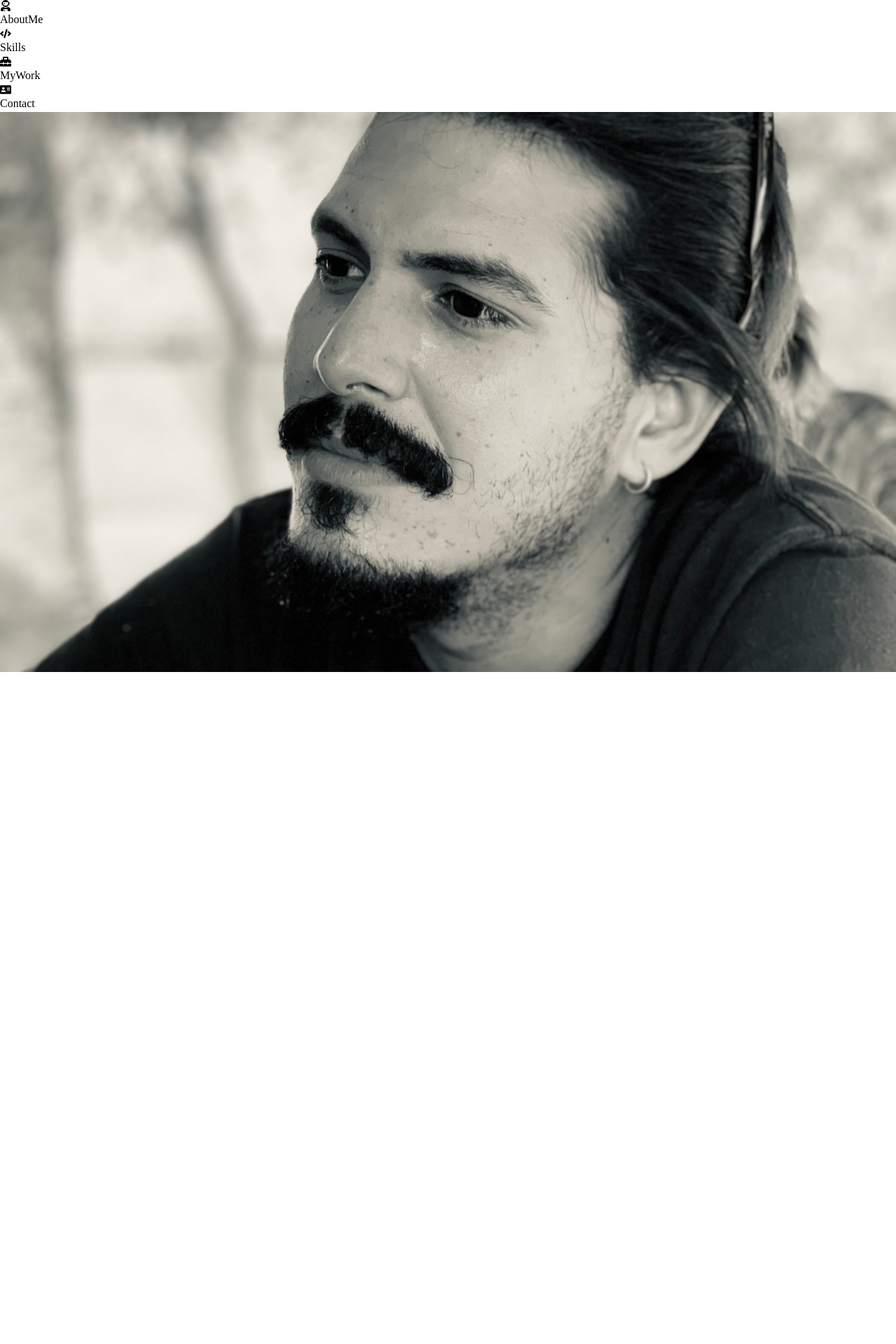
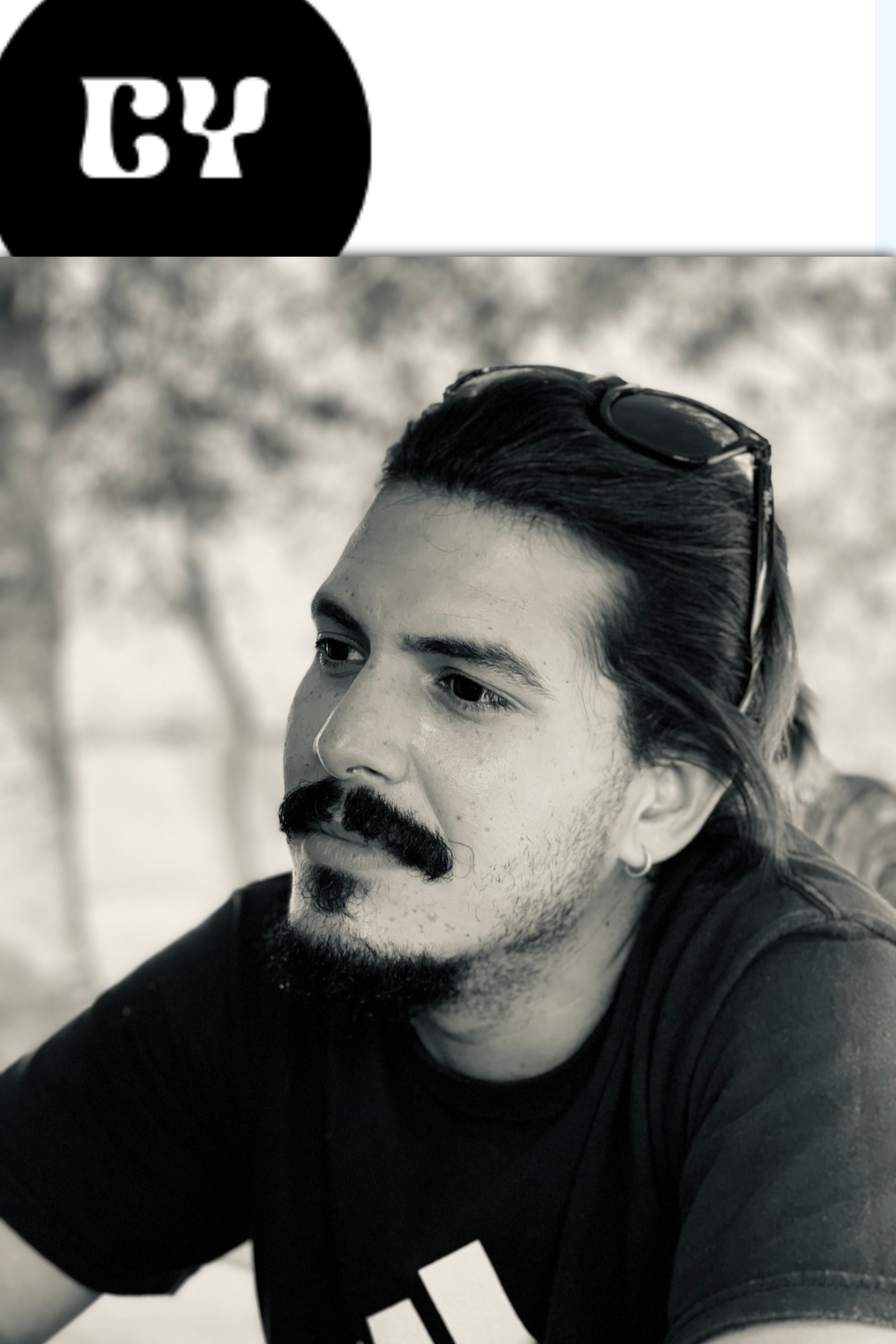
Before and after one commit to cmollinea/portafolio, a React (Vite) app: page / in a window 1280 px wide. Shown: the part 40-1960 px from the top of the page at 70% size. Before the commit the page ends 1000 px from the top, so only its background shows below. Built offline with nearby package versions, Linux system fonts and the light colour scheme.

Commit message:
Portafolio v0.2

```diff
--- a/src/Components/AboutMe.jsx
+++ b/src/Components/AboutMe.jsx
@@ -2,52 +2,60 @@ function AboutMe() {
   return (
     <section
       id="about-me"
-      className=" flex flex-col mt-12 items-center place-content-center test"
+      className="test flex flex-col max-sm:mt-12 items-center place-content-center "
     >
-      <div className="mt-16">
+      <div className="sm:mt-16">
         <h1 className="text-center text-2xl">About Me </h1>
         <div className="flex place-content-center  flex-wrap text-center p-6 lg:flex-row gap-10 mx-4">
-          <p className="lg:p-4 border-2 border-solid place-content-center  duration-300 border-amber-300 sm:w-2/5 hover:shadow-lg hover:shadow-amber-400/50 py-4 rounded-xl">
+          <div className="card lg:p-4 border-2 p-6 border-solid place-content-center  duration-300 border-amber-300/50 sm:w-2/5 hover:shadow-lg cursor-default hover:shadow-amber-400/50 py-4 rounded-xl">
             {" "}
             <span className="text-4xl  place-content-center flex p-2 rounded-full icon  mx-auto w-14  h-fit ">
               <img src="../../public/Portafolio/../../public/Portafolio/university-svgrepo-com.svg" />
             </span>{" "}
+            <p>
               Mi nombre es Carlos Yoan Mollinea Perez,soy cubano, tengo 23 años,
               ingeniero electrico graduado en la Universidad central Marta Abreu
-            de las Villas, pero mi pasion por la programacion y las IT me empujo
-            a aprender desarrollo web de manera autodidacta
+              de las Villas, pero mi pasion por la programacion y las IT me
+              empujo a aprender desarrollo web de manera autodidacta
             </p>
-          <p className="lg:p-4 border-2 border-solid duration-300 border-amber-400 sm:w-2/5 hover:shadow-lg hover:shadow-amber-400/50 py-4 rounded-xl">
+          </div>
+          <div className="card lg:p-4 border-2 p-6 border-solid duration-300 border-amber-300/50 sm:w-2/5 hover:shadow-lg cursor-default hover:shadow-amber-400/50 py-4 rounded-xl">
             {" "}
             <span className="text-4xl  place-content-center flex p-2 rounded-full icon  mx-auto w-16 h-fit ">
               <img src="../../public/Portafolio/programming-code-signs-svgrepo-com.svg" />
             </span>
+            <p>
               Me fascina React, junto a el he aprendido a usar librerias como
               zustand, TanStack/react-query, React-Router, React-Hook-Form por
-            mencionar algunas. Tambien he de agregar que soy muy fan de CSS y de
-            las interfaces limpias y minuciosamente diseñadas.
+              mencionar algunas. Tambien he de agregar que soy muy fan de CSS y
+              de las interfaces limpias y minuciosamente diseñadas.
             </p>
-          <p className="lg:p-4 border-2 border-solid duration-300 border-amber-400 sm:w-2/5 hover:shadow-lg hover:shadow-amber-400/50 py-4 rounded-xl">
+          </div>
+          <div className="card lg:p-4 border-2 p-6 border-solid duration-300 border-amber-300/50 sm:w-2/5 hover:shadow-lg cursor-default hover:shadow-amber-400/50 py-4 rounded-xl">
             {" "}
             <span className="text-4xl  place-content-center flex p-2 rounded-full icon  mx-auto w-16  h-fit ">
               <img src="../../public/Portafolio/communication-communication-svgrepo-com.svg" />
             </span>{" "}
+            <p>
               Actualmente poseo un nivel de ingles suficiente como para
-            comunicarme con un equipo de trabajo, soy buen entendedor, todas las
-            criticas las tomo como constructivas y solo me enfoco en limar
+              comunicarme con un equipo de trabajo, soy buen entendedor, todas
+              las criticas las tomo como constructivas y solo me enfoco en limar
               asperezas. Estoy dispuesto a aprender nuevas tecnologias ya que el
               saber no ocupa espacio.
             </p>
-          <p className="lg:p-4 border-2 border-solid duration-300 border-amber-400 sm:w-2/5 hover:shadow-lg hover:shadow-amber-400/50 py-4 rounded-xl">
+          </div>
+          <div className="card lg:p-4 border-2 p-6 border-solid duration-300 border-amber-300/50 sm:w-2/5 hover:shadow-lg cursor-default hover:shadow-amber-400/50 py-4 rounded-xl">
             <span className="text-4xl  place-content-center flex p-2 rounded-full icon  mx-auto w-14  h-fit ">
               <img src="../../public/Portafolio/design-skills-svgrepo-com.svg" />
             </span>
+            <p>
               En un futuro cercano quiero aprender a usar TypeScript, asi como
               NextJS y alguna libreria de testing, siendo estos mis metas ahora
               mismo, dedico todo mi tiempo libre a aprender nuevas cosas, y
-            navegar en la WWW buscando interfaces que me cautiven para intentar
-            recrearlas por mi cuenta
+              navegar en la WWW buscando interfaces que me cautiven para
+              intentar recrearlas por mi cuenta
             </p>
+          </div>
         </div>
       </div>
     </section>
--- a/src/Components/Contact.jsx
+++ b/src/Components/Contact.jsx
@@ -1,5 +1,5 @@
 import { NavLink, Navigate } from "react-router-dom";
-import { FaChevronUp } from "react-icons/fa";
+import { FaChevronUp, FaPaperPlane } from "react-icons/fa";
 import Footer from "./Footer";
 import { useForm } from "react-hook-form";
 
@@ -63,7 +63,8 @@ function Contact() {
               placeholder="Your message..."
               {...register("text")}
             />
-            <button className="border-2 border-solid border-amber-300 mt-4 w-48 h-12 mx-auto hover:bg-amber-300 hover:text-slate-100 font-bold text-lg rounded-lg transition duration-300">
+            <button className="border-2 border-solid border-amber-300 mt-4 w-full h-12 bg-amber-300 shadow  hover:bg-amber-400 hover:shadow hover:shadow-black font-semibold text-lg rounded-lg transition flex place-content-center items-center gap-2 ">
+              <FaPaperPlane />
               Send Message
             </button>
           </form>
--- a/src/Components/Footer.jsx
+++ b/src/Components/Footer.jsx
@@ -30,7 +30,7 @@ function Footer() {
           <FaInstagram />
         </a>
       </div>
-      <p className="text-base flex gap-1 items-center font-extrabold">
+      <p className="text-base flex gap-1 items-center font-semibold">
         <FaCopyright />
         2023 Made with ❤ by ZanganatorDev
       </p>
--- a/src/Components/Navigation.jsx
+++ b/src/Components/Navigation.jsx
@@ -1,4 +1,4 @@
-import { useEffect, useRef } from "react";
+import {} from "react";
 import {
   FaHome,
   FaUserAstronaut,
@@ -11,35 +11,35 @@ function Navigation() {
   return (
     <>
       <a
-        className="flex sm:text-base gap-0.5 items-center  rounded-lg text-3xl"
+        className=" active-link transition-all duration-300 rounded-lg flex gap-0.5 p-1 items-center "
         href="#home"
       >
         <FaHome />
         Home
       </a>
       <a
-        className="flex sm:text-base gap-0.5 items-center  rounded-lg text-3xl"
+        className="  transition-all duration-300 flex gap-0.5 p-1 items-center rounded-lg "
         href="#about-me"
       >
         <FaUserAstronaut />
         AboutMe
       </a>
       <a
-        className="flex sm:text-base gap-0.5 items-center  rounded-lg text-3xl"
+        className="  transition-all duration-300 flex gap-0.5 p-1 items-center  rounded-lg "
         href="#skills"
       >
         <FaCode />
         Skills
       </a>
       <a
-        className="flex sm:text-base gap-0.5 items-center  rounded-lg text-3xl"
+        className="  transition-all duration-300 flex gap-0.5 p-1 items-center  rounded-lg "
         href="#my-work"
       >
         <FaToolbox />
         MyWork
       </a>
       <a
-        className="flex sm:text-base gap-0.5 items-center  rounded-lg text-3xl"
+        className="  transition-all duration-300 flex gap-0.5 p-1 items-center  rounded-lg "
         href="#contact"
       >
         <FaAddressCard />
--- a/src/Components/Portafolio.jsx
+++ b/src/Components/Portafolio.jsx
@@ -1,4 +1,4 @@
-import { useState } from "react";
+import { useEffect, useState } from "react";
 import Contact from "./Contact";
 import Navigation from "./Navigation";
 import { FaBars } from "react-icons/fa";
@@ -8,33 +8,63 @@ import Skills from "./Skills";
 
 function Portafolio() {
   const [navIsOpen, setNavIsOpen] = useState(false);
+  useEffect(() => {
+    let sections = document.querySelectorAll("section");
+    let navLinks = document.querySelectorAll("nav div a");
+    let scroll = () => {
+      addEventListener("scroll", () => {
+        console.log("hola");
+        sections.forEach((sec) => {
+          let top = window.scrollY;
+          let offset = sec.offsetTop - 200;
+          let height = sec.offsetHeight;
+          let id = sec.getAttribute("id");
+          console.log(document.querySelector("nav div a[href*=" + id + "]"));
+          if (top >= offset && top < offset + height) {
+            navLinks.forEach((link) => {
+              link.classList.remove("active-link");
+              document
+                .querySelector("nav div a[href*=" + id + "]")
+                .classList.add("active-link");
+            });
+          }
+        });
+      });
+    };
+    scroll();
+  });
 
   return (
     <>
-      <div
+      {/* <div
         onClick={() => setNavIsOpen((prev) => !prev)}
-        className={`fixed sm:relative
-         z-50 flex flex-col transition-all sm:w-52 w-full h-full duration-300 bg-amber-300 text-black place-items-center place-content-center top-0 rigth-0 left-0 bottom-0 text-3xl gap-10 ${
-           !navIsOpen ? "left-full sm:hidden " : "left-0 sm:hidden "
+        className={`fixed
+         z-50 flex flex-col transition-all md:w-52 w-full h-full duration-300 bg-amber-300 text-black place-items-center place-content-center top-0 rigth-0 left-0 bottom-0 text-3xl gap-10 ${
+           !navIsOpen ? "left-full md:hidden " : "left-0 md:hidden "
          }`}
       >
         <Navigation />
-      </div>
+      </div> */}
       <div className="test bg-slate-200 text-slate-900">
         <nav className="navbar  bg-amber-300/80 flex justify-between gap-4 items-center fixed h-12 z-40 left-0 top-0 right-0 backdrop-blur-sm">
           <h1 className="lg:text-xl text-base overflow-hidden  w-fit ml-4 flex font-extrabold items-center">
             <span className="w-10 overflow-hidden rounded-full">
               <img className="logo " src="../../public/Portafolio/CU.png" />
             </span>
-            <span className="ml-2 text-xs">
+            <p className="ml-2 flex rot font-semibold text-lg max-lg:text-sm">
               ReactJs Dev & Electrical Engineer ⚡
-            </span>
+            </p>
           </h1>{" "}
-          <div className="sm:flex font-extrabold gap-6 hidden mr-4">
+          <div
+            className={`max-md:fixed max-md:right-0 max-md:left-0 max-md:top-0 flex max-md:flex-col place-content-center items-center max-md:min-h-screen max-md:bg-amber-300 max-md:gap-6 max-md:text-3xl transition-all duration-300 md:gap-2 md:w-fit md:mr-4 ${
+              navIsOpen ? "max-md:translate-x-0" : "max-md:translate-x-full"
+            }`}
+            onClick={() => setNavIsOpen((prev) => !prev)}
+          >
             <Navigation />
           </div>
           <button
-            className="sm:hidden mr-2"
+            className="md:hidden mr-2"
             onClick={() => setNavIsOpen((prev) => !prev)}
           >
             <FaBars />
@@ -47,9 +77,10 @@ function Portafolio() {
               src="../public/hero.JPG"
               alt=""
             />
-            <h2 className="animated-heading overflow-hidden text-center text-xl w-fit lg:text-4xl font-bold relative">
+            <h2 className="animated-heading overflow-hidden text-center text-4xl w-fit max-sm:text-base font-semibold relative">
               {" "}
-              Hello there! My name is Carlos.
+              Hello there! My name is{" "}
+              <span className="text-amber-300">Carlos</span>.
             </h2>
 
             <h3 className=" lg:text-xl welcome">
@@ -59,8 +90,11 @@ function Portafolio() {
         </section>
 
         <AboutMe />
+
         <Skills />
+
         <MyWork />
+
         <Contact />
       </div>
     </>
--- a/src/index.css
+++ b/src/index.css
@@ -4,9 +4,9 @@
 
 * {
   margin: 0;
-  font-family: Cascadia Code;
   scroll-behavior: smooth;
   scrollbar-width: none;
+  font-family: system-ui, -apple-system, BlinkMacSystemFont, 'Segoe UI', Roboto, Oxygen, Ubuntu, Cantarell, 'Open Sans', 'Helvetica Neue', sans-serif, Cascadia Code;
 }
 
 html,
@@ -35,10 +35,11 @@ body {
 
 .test {
   background-color: aliceblue;
+  min-height: 100vh;
 }
 
 
-@media (min-width: 1024px) {
+/* @media (min-width: 1024px) {
   .test {
     height: 100vh;
     scroll-snap-type: y mandatory;
@@ -49,7 +50,7 @@ body {
     scroll-snap-align: center;
     color: black
   }
-}
+} */
 
 .animated-heading {
   letter-spacing: 2px;
@@ -84,7 +85,6 @@ body {
 
 
 .welcome {
-  font-weight: 800;
   margin-top: 5px;
   opacity: 0;
   transform: translateY(50%);
@@ -106,16 +106,17 @@ body {
   }
 }
 
-p:hover .icon {
-  filter: drop-shadow(0 0 10px rgb(251, 191, 36))
+.card:hover .icon {
+  filter: drop-shadow(0 0 10px rgb(245, 207, 34))
 }
 
 .icon {
-  filter: drop-shadow(0 0 20px gold);
+  filter: drop-shadow(0 0 20px rgba(255, 217, 0, 0.285));
 }
 
 div>a:hover {
-  animation: translateUp 0.5s ease forwards
+  animation: translateUp 0.5s ease forwards;
+  transition: 0.2s;
 }
 
 .goUpBtn:hover {
@@ -129,9 +130,10 @@ div>a:hover {
   }
 }
 
-div>a:focus {
+.active-link {
   filter: drop-shadow(0 0 10px black);
-  color: aliceblue;
+  color: gold;
+  background-color: rgba(0, 0, 0, 0.597);
 }
 
 .logo {
@@ -178,11 +180,17 @@ div>a:focus {
   transition-duration: 300ms;
 }
 
+.projectCard>div {
+  transition: 0.5s;
+}
 
 @media (min-width:640px) {
   .projectCard:hover div {
     transform: translateY(0);
-    transition: transform .5s;
+  }
+
+  .projectCard:hover img {
+    transform: scale(1.2);
   }
 }
 
```
Also changed, not shown: src/Components/MyWork.jsx (+27 -6 lines), src/Components/ProjectCard.jsx (+5 -5 lines), src/Components/Skills.jsx (+10 -12 lines). Lines whose indentation alone changed are shown as unchanged.
